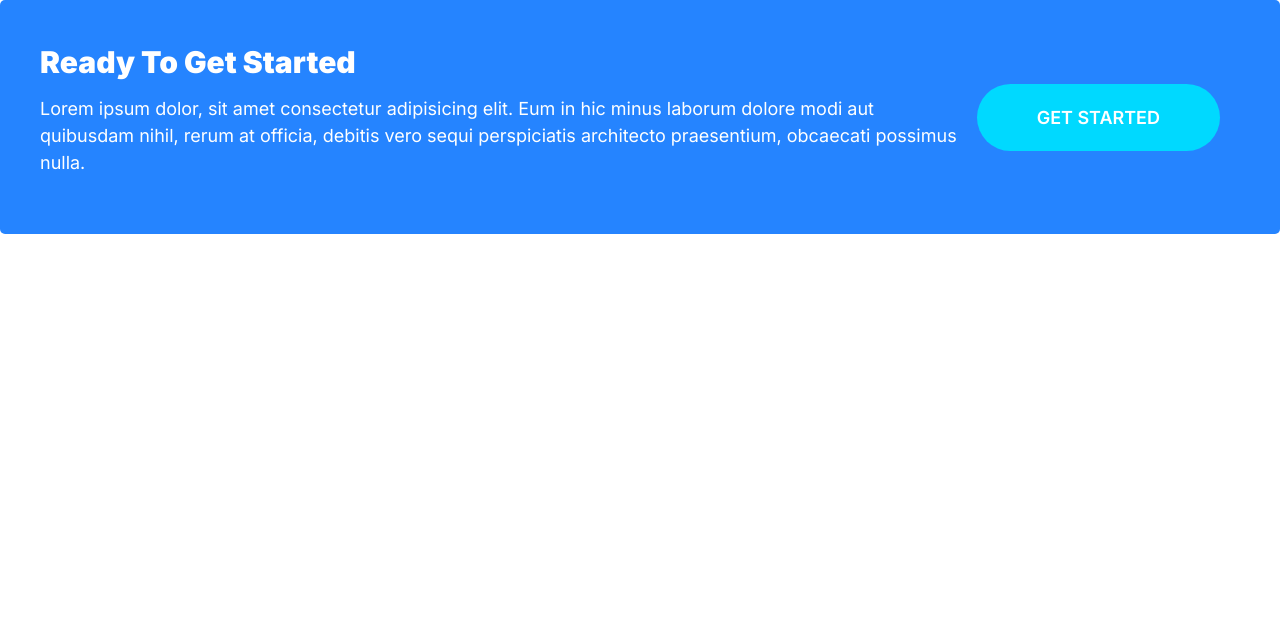
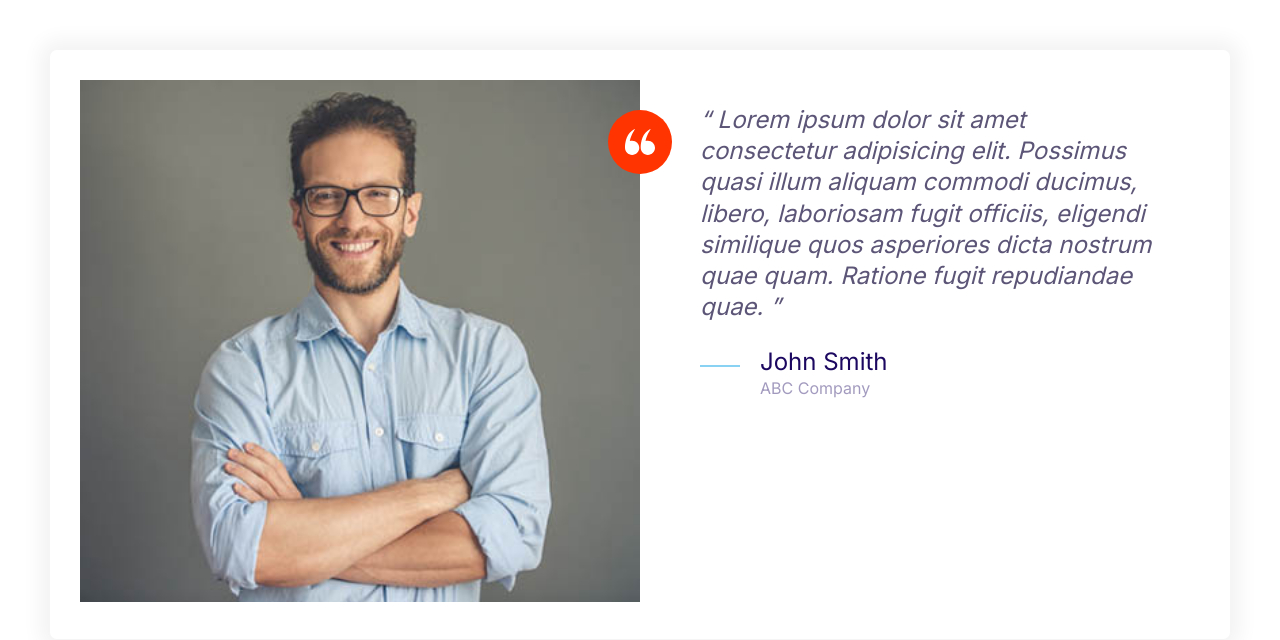
Before and after one commit to Muhammad-Usman-61/Moshify-Clone, a plain HTML site: page index.html in a window 1280 px wide. Drawn offline with Linux system fonts and the light colour scheme.

Commit message:
Build testimonial componets

```diff
--- a/css/styles.css
+++ b/css/styles.css
@@ -157,6 +157,16 @@ a{
     fill: var(--color-primary);
 }
 
+.icon--white{
+    fill: #fff;
+}
+
+.icon--small
+{
+    width: 30px;
+    height: 30px;
+}
+
 .icon-container{
     background: #f3f9fa;
     width: 64px;
@@ -165,6 +175,10 @@ a{
     display: inline-flex;
     justify-content: center;
     align-items: center;
+}
+
+.icon-container--accent{
+    background: var(--color-accent);
 }
 
 /* Buttons */
@@ -469,3 +483,34 @@ a{
         margin: 0 2rem;
     }
 }
+
+/* Testimonials */
+.testimonial{
+    padding: 3rem;
+    overflow: visible;
+}
+
+.testimonial__image{
+    position: relative;
+}
+
+.testimonial__image > img{
+    width: 100%;
+}
+
+.testimonial__image > .icon-container{
+    position: absolute;
+    top: 3rem;
+    right: -32px;
+}
+
+@media screen and (min-width: 768px) {
+    .testimonial .quote,
+    .testimonial .quote__author{
+        font-size: 2.4rem;
+    }
+    .testimonial .quote{
+        margin-left: 6rem;
+    }
+
+}
--- a/index.html
+++ b/index.html
@@ -18,19 +18,40 @@
     <link rel="stylesheet" href="./css/normalize.css" />
     <link rel="stylesheet" href="./css/styles.css" />
   </head>
-  <body>
-    <div class="callout callout--primary">
+  <body style="padding: 5rem">
+    <div class="card testimonial">
       <div class="grid grid--1x2">
-        <div class="callout__content">
-          <h2 class="callout__heading">Ready To Get Started</h2>
-          <p>
-            Lorem ipsum dolor, sit amet consectetur adipisicing elit. Eum in hic
-            minus laborum dolore modi aut quibusdam nihil, rerum at officia,
-            debitis vero sequi perspiciatis architecto praesentium, obcaecati
-            possimus nulla.
-          </p>
+        <div class="testimonial__image">
+          <img src="./images/testimonial.jpg" alt="A Happy smiling Customer" />
+          <span class="icon-container icon-container--accent">
+            <svg class="icon icon--primary icon--white icon--small">
+              <use xlink:href="images/sprite.svg#quotes"></use>
+            </svg>
+          </span>
         </div>
-        <a href="#" class="btn btn--secondary btn--stretched">Get Started</a>
+        <div>
+          <blockquote class="quote">
+            <p class="quote__text">
+              Lorem ipsum dolor sit amet consectetur adipisicing elit. Possimus
+              quasi illum aliquam commodi ducimus, libero, laboriosam fugit
+              officiis, eligendi similique quos asperiores dicta nostrum quae
+              quam. Ratione fugit repudiandae quae.
+            </p>
+            <footer>
+              <div class="media">
+                <div class="media__image">
+                  <svg class="icon icon--primary quote__line">
+                    <use xlink:href="images/sprite.svg#line"></use>
+                  </svg>
+                </div>
+                <div class="media__body">
+                  <h3 class="media__title quote__author">John Smith</h3>
+                  <p class="quote__company">ABC Company</p>
+                </div>
+              </div>
+            </footer>
+          </blockquote>
+        </div>
       </div>
     </div>
   </body>
```
Also changed, not shown: components/testimonial.html (added, +35 -0 lines), images/testimonial.jpg (added).
